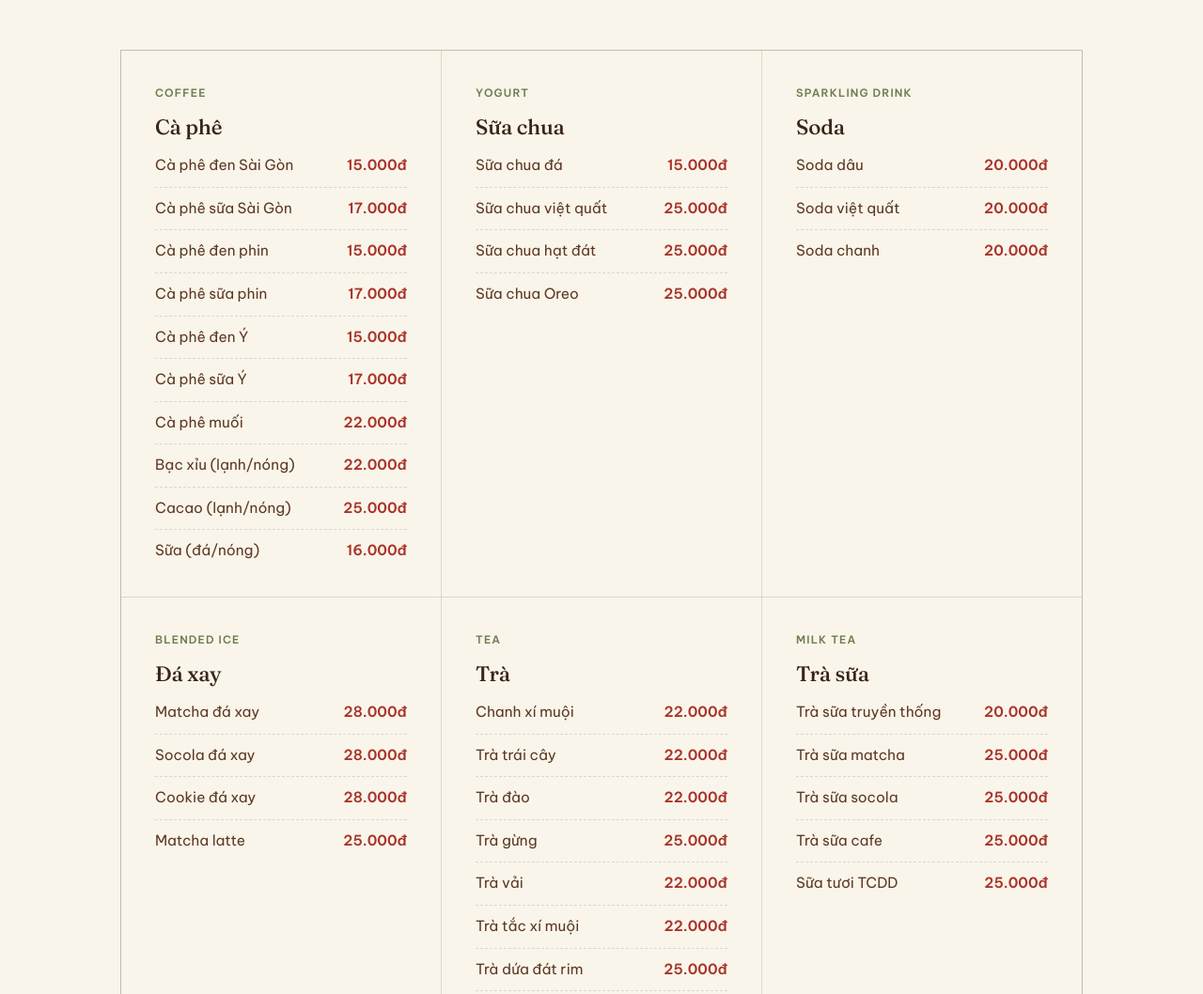
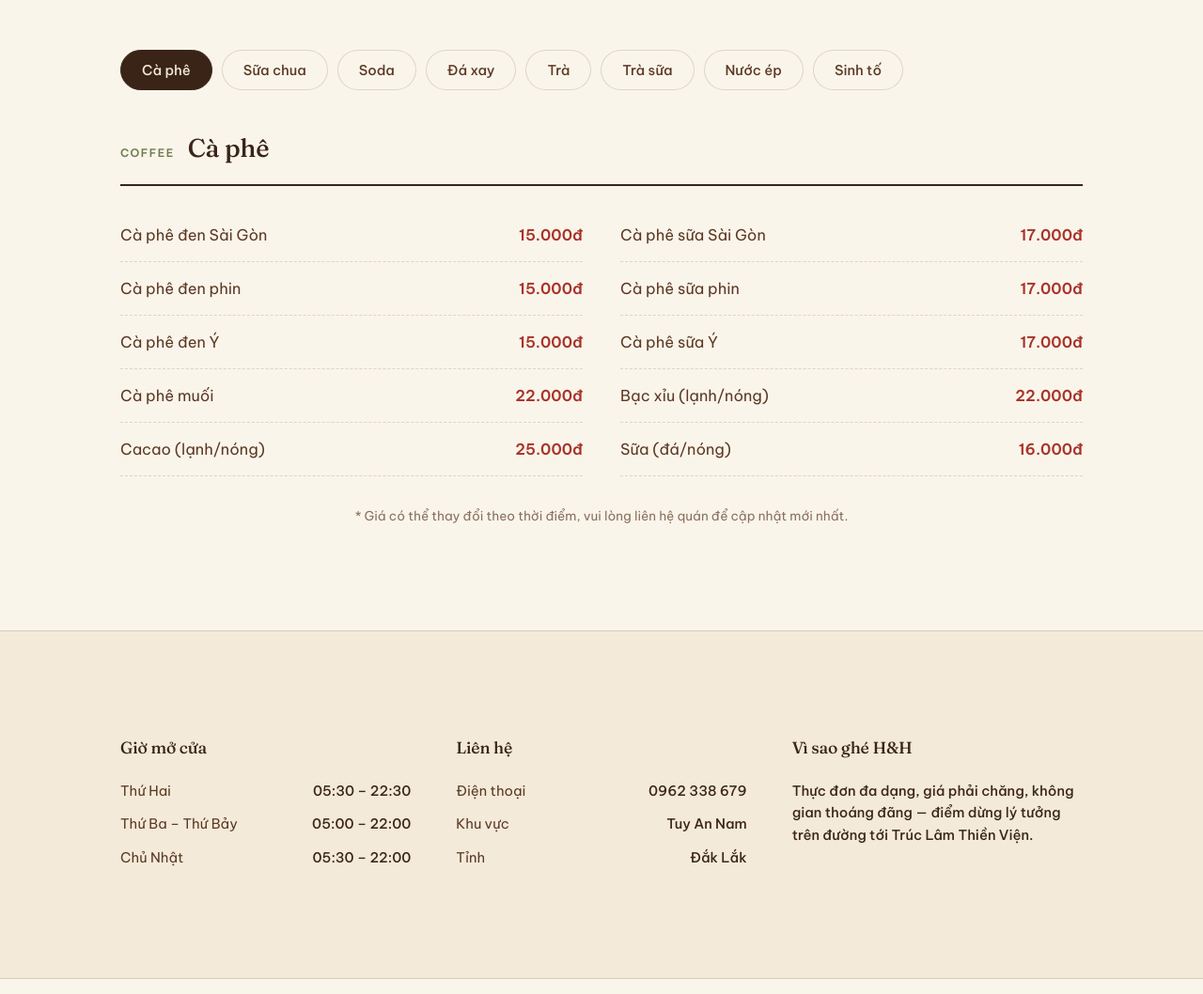
Before and after one commit to thanpm080424/Hvh, a plain HTML site: page index.html in a window 1280 px wide. Shown: the part 1673-2731 px from the top of the page at 94% size. Drawn offline with Linux system fonts and the light colour scheme.

Commit message:
Redesign menu as tabs for better readability

```diff
--- a/index.html
+++ b/index.html
@@ -146,30 +146,42 @@
   .stat-row .label{font-size:0.92rem; color:rgba(243,234,217,0.7);}
   .stat-row .value{font-family:'Fraunces',serif; font-size:1.5rem; color:var(--cream);}
 
-  /* ---------- MENU ---------- */
-  .menu-grid{
-    display:grid; grid-template-columns:repeat(3,1fr); gap:1px;
-    background:var(--line); border:1px solid var(--line);
+  /* ---------- MENU TABS ---------- */
+  .menu-tabs{
+    display:flex; flex-wrap:wrap; gap:10px; margin-bottom:40px;
   }
-  @media (max-width:1000px){ .menu-grid{grid-template-columns:repeat(2,1fr);} }
-  @media (max-width:560px){ .menu-grid{grid-template-columns:1fr;} }
-  .menu-card{
-    background:var(--paper); padding:36px;
-    transition:background .25s ease;
+  .menu-tab{
+    padding:11px 22px; border-radius:100px; border:1px solid var(--line);
+    background:var(--paper); color:var(--soil-2); font-size:0.92rem; font-weight:500;
+    cursor:pointer; transition:all .2s ease; font-family:'Be Vietnam Pro', sans-serif;
   }
-  .menu-card:hover{background:var(--cream);}
-  .menu-card .tag{
-    font-size:0.72rem; text-transform:uppercase; letter-spacing:0.1em;
-    color:var(--leaf); font-weight:600; margin-bottom:10px; display:block;
+  .menu-tab:hover{border-color:var(--cherry); color:var(--cherry);}
+  .menu-tab.active{
+    background:var(--soil); border-color:var(--soil); color:var(--cream);
   }
-  .menu-card h3{font-size:1.4rem; color:var(--soil); margin-bottom:10px;}
-  .menu-list{list-style:none; display:flex; flex-direction:column; gap:10px;}
+  .menu-panel{display:none;}
+  .menu-panel.active{display:block; animation:fadein .35s ease;}
+  @keyframes fadein{ from{opacity:0; transform:translateY(6px);} to{opacity:1; transform:none;} }
+  .menu-panel-head{
+    display:flex; align-items:baseline; gap:14px; margin-bottom:24px;
+    padding-bottom:16px; border-bottom:2px solid var(--soil);
+  }
+  .menu-panel-head .tag{
+    font-size:0.74rem; text-transform:uppercase; letter-spacing:0.12em;
+    color:var(--leaf); font-weight:600;
+  }
+  .menu-panel-head h3{font-size:1.7rem; color:var(--soil);}
+  .menu-list{
+    list-style:none; display:grid; grid-template-columns:repeat(2,1fr); gap:0 40px;
+  }
   .menu-list li{
-    display:flex; justify-content:space-between; gap:12px;
-    font-size:0.96rem; padding-bottom:10px; border-bottom:1px dashed var(--line);
+    display:flex; justify-content:space-between; align-items:baseline; gap:14px;
+    font-size:1.02rem; padding:15px 0; border-bottom:1px dashed var(--line);
     color:var(--soil-2);
   }
-  .menu-list li:last-child{border-bottom:none; padding-bottom:0;}
+  @media (max-width:680px){
+    .menu-list{grid-template-columns:1fr;}
+  }
   .menu-list .price{color:var(--cherry); font-weight:600; white-space:nowrap;}
 
   /* ---------- HOURS / INFO STRIP ---------- */
@@ -225,8 +237,9 @@
     .navlinks{display:none;}
     .hamburger{display:flex;}
     .about-grid, .loc-grid{grid-template-columns:1fr; gap:36px;}
-    .menu-grid{grid-template-columns:1fr;}
     .info-grid{grid-template-columns:1fr; gap:32px;}
+    .menu-tabs{gap:8px;}
+    .menu-tab{padding:9px 16px; font-size:0.85rem;}
     section{padding:72px 0;}
     .hero{align-items:flex-end;}
     .hero-inner{padding-bottom:56px;}
@@ -302,10 +315,19 @@
     </div>
   </div>
   <div class="wrap" style="padding:0 28px;">
-    <div class="menu-grid">
-      <div class="menu-card">
-        <span class="tag">Coffee</span>
-        <h3>Cà phê</h3>
+    <div class="menu-tabs" role="tablist">
+      <button class="menu-tab active" data-target="panel-caphe">Cà phê</button>
+      <button class="menu-tab" data-target="panel-suachua">Sữa chua</button>
+      <button class="menu-tab" data-target="panel-soda">Soda</button>
+      <button class="menu-tab" data-target="panel-daxay">Đá xay</button>
+      <button class="menu-tab" data-target="panel-tra">Trà</button>
+      <button class="menu-tab" data-target="panel-trasua">Trà sữa</button>
+      <button class="menu-tab" data-target="panel-nuocep">Nước ép</button>
+      <button class="menu-tab" data-target="panel-sinhto">Sinh tố</button>
+    </div>
+
+    <div class="menu-panel active" id="panel-caphe">
+      <div class="menu-panel-head"><span class="tag">Coffee</span><h3>Cà phê</h3></div>
       <ul class="menu-list">
         <li><span>Cà phê đen Sài Gòn</span><span class="price">15.000đ</span></li>
         <li><span>Cà phê sữa Sài Gòn</span><span class="price">17.000đ</span></li>
@@ -319,9 +341,9 @@
         <li><span>Sữa (đá/nóng)</span><span class="price">16.000đ</span></li>
       </ul>
     </div>
-      <div class="menu-card">
-        <span class="tag">Yogurt</span>
-        <h3>Sữa chua</h3>
+
+    <div class="menu-panel" id="panel-suachua">
+      <div class="menu-panel-head"><span class="tag">Yogurt</span><h3>Sữa chua</h3></div>
       <ul class="menu-list">
         <li><span>Sữa chua đá</span><span class="price">15.000đ</span></li>
         <li><span>Sữa chua việt quất</span><span class="price">25.000đ</span></li>
@@ -329,18 +351,18 @@
         <li><span>Sữa chua Oreo</span><span class="price">25.000đ</span></li>
       </ul>
     </div>
-      <div class="menu-card">
-        <span class="tag">Sparkling drink</span>
-        <h3>Soda</h3>
+
+    <div class="menu-panel" id="panel-soda">
+      <div class="menu-panel-head"><span class="tag">Sparkling drink</span><h3>Soda</h3></div>
       <ul class="menu-list">
         <li><span>Soda dâu</span><span class="price">20.000đ</span></li>
         <li><span>Soda việt quất</span><span class="price">20.000đ</span></li>
         <li><span>Soda chanh</span><span class="price">20.000đ</span></li>
       </ul>
     </div>
-      <div class="menu-card">
-        <span class="tag">Blended ice</span>
-        <h3>Đá xay</h3>
+
+    <div class="menu-panel" id="panel-daxay">
+      <div class="menu-panel-head"><span class="tag">Blended ice</span><h3>Đá xay</h3></div>
       <ul class="menu-list">
         <li><span>Matcha đá xay</span><span class="price">28.000đ</span></li>
         <li><span>Socola đá xay</span><span class="price">28.000đ</span></li>
@@ -348,9 +370,9 @@
         <li><span>Matcha latte</span><span class="price">25.000đ</span></li>
       </ul>
     </div>
-      <div class="menu-card">
-        <span class="tag">Tea</span>
-        <h3>Trà</h3>
+
+    <div class="menu-panel" id="panel-tra">
+      <div class="menu-panel-head"><span class="tag">Tea</span><h3>Trà</h3></div>
       <ul class="menu-list">
         <li><span>Chanh xí muội</span><span class="price">22.000đ</span></li>
         <li><span>Trà trái cây</span><span class="price">22.000đ</span></li>
@@ -364,9 +386,9 @@
         <li><span>Trà Lipton (lạnh/nóng)</span><span class="price">25.000đ</span></li>
       </ul>
     </div>
-      <div class="menu-card">
-        <span class="tag">Milk tea</span>
-        <h3>Trà sữa</h3>
+
+    <div class="menu-panel" id="panel-trasua">
+      <div class="menu-panel-head"><span class="tag">Milk tea</span><h3>Trà sữa</h3></div>
       <ul class="menu-list">
         <li><span>Trà sữa truyền thống</span><span class="price">20.000đ</span></li>
         <li><span>Trà sữa matcha</span><span class="price">25.000đ</span></li>
@@ -375,9 +397,9 @@
         <li><span>Sữa tươi TCDD</span><span class="price">25.000đ</span></li>
       </ul>
     </div>
-      <div class="menu-card">
-        <span class="tag">Fresh juice</span>
-        <h3>Nước ép</h3>
+
+    <div class="menu-panel" id="panel-nuocep">
+      <div class="menu-panel-head"><span class="tag">Fresh juice</span><h3>Nước ép</h3></div>
       <ul class="menu-list">
         <li><span>Ép thơm</span><span class="price">22.000đ</span></li>
         <li><span>Ép cam</span><span class="price">22.000đ</span></li>
@@ -387,9 +409,9 @@
         <li><span>Dừa trái</span><span class="price">20.000đ</span></li>
       </ul>
     </div>
-      <div class="menu-card">
-        <span class="tag">Smoothie</span>
-        <h3>Sinh tố</h3>
+
+    <div class="menu-panel" id="panel-sinhto">
+      <div class="menu-panel-head"><span class="tag">Smoothie</span><h3>Sinh tố</h3></div>
       <ul class="menu-list">
         <li><span>Sinh tố dâu</span><span class="price">28.000đ</span></li>
         <li><span>Sinh tố việt quất</span><span class="price">28.000đ</span></li>
@@ -398,8 +420,8 @@
         <li><span>Cacao dừa</span><span class="price">30.000đ</span></li>
       </ul>
     </div>
-    </div>
-    <p style="text-align:center; margin-top:24px; font-size:0.85rem; color:var(--soil-2); opacity:0.7;">* Giá có thể thay đổi theo thời điểm, vui lòng liên hệ quán để cập nhật mới nhất.</p>
+
+    <p style="text-align:center; margin-top:32px; font-size:0.85rem; color:var(--soil-2); opacity:0.7;">* Giá có thể thay đổi theo thời điểm, vui lòng liên hệ quán để cập nhật mới nhất.</p>
   </div>
 </section>
 
@@ -482,5 +504,16 @@
   <div class="wrap"><b>H&amp;H Coffee</b> — Tuy An Nam, Đắk Lắk · Mở cửa mỗi ngày từ 05:00</div>
 </footer>
 
+<script>
+  document.querySelectorAll('.menu-tab').forEach(function(tab){
+    tab.addEventListener('click', function(){
+      document.querySelectorAll('.menu-tab').forEach(function(t){ t.classList.remove('active'); });
+      document.querySelectorAll('.menu-panel').forEach(function(p){ p.classList.remove('active'); });
+      tab.classList.add('active');
+      document.getElementById(tab.dataset.target).classList.add('active');
+    });
+  });
+</script>
+
 </body>
 </html>
```
Lines whose indentation alone changed are shown as unchanged.
